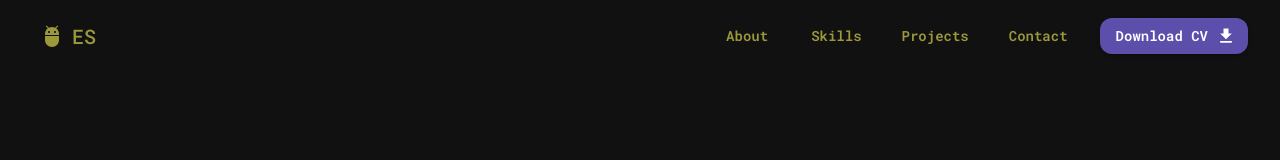
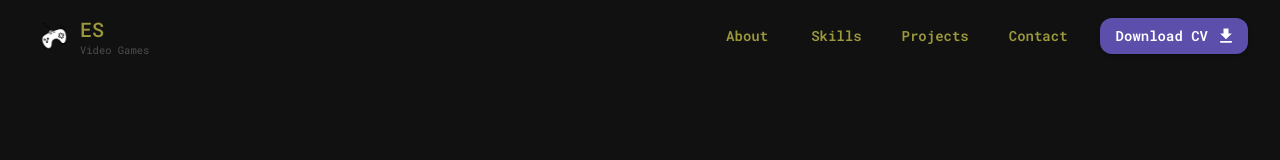
Before and after one commit to r-emanuel-sceppaquercia/portfolio, a React (Vite) app in the folder Modules/Frontend/: page / in a window 1280 px wide. Shown: the top 160 px of the page. Built offline with nearby package versions, Linux system fonts and the light colour scheme.

Commit message:
Navbar logo updated and custom animation added

```diff
--- a/Modules/Frontend/src/components/navigation/Navbar.tsx
+++ b/Modules/Frontend/src/components/navigation/Navbar.tsx
@@ -9,13 +9,17 @@ import {
   alpha,
 } from "@mui/material";
 import { useState } from "react";
-import AdbIcon from "@mui/icons-material/Adb";
 import MenuIcon from "@mui/icons-material/Menu";
 import DownloadIcon from "@mui/icons-material/Download";
 import { NAVBAR_HEIGHT } from "@/constants/Layout";
 import { scrollToSection } from "@/utils/scroll";
 import { downloadCV } from "@/utils/download";
 import { useScrolled } from "@/hooks/useScrolled";
+import { useRotatingText } from "@/hooks/useRotatingText";
+import CodeIcon from "@mui/icons-material/Code";
+import joystick from "@/../public/joystick.png";
+
+const roles = ["Development", "Video Games", "3D Art"];
 
 const navigationItems = [
   { label: "About", target: "about" },
@@ -31,6 +35,12 @@ export function Navbar() {
   const closeMobileMenu = () => setMobileMenuOpen(false);
 
   const scrolled = useScrolled(24);
+
+  const { text: currentRole, visible: roleVisible } = useRotatingText(
+    roles,
+    3000,
+    300,
+  );
 
   const handleNavigation = (sectionId: string) => {
     closeMobileMenu();
@@ -65,8 +75,42 @@ export function Navbar() {
           {/* Logo */}
           <Box sx={{ display: "flex", alignItems: "center" }}>
             <AppButton color="inherit" onClick={() => handleNavigation("hero")}>
-              <AdbIcon sx={{ mr: 1 }} />
-              <AppTypography variant="h6">ES</AppTypography>
+              <Box
+                component="img"
+                src={joystick}
+                alt="Chip brain"
+                sx={{ alignItems: "center", width: 28, height: 28, mr: 1.5 }}
+              />
+
+              <Box
+                sx={{
+                  display: "flex",
+                  flexDirection: "column",
+                  alignItems: "flex-start",
+                }}
+              >
+                <AppTypography variant="h6" sx={{ lineHeight: 1 }}>
+                  ES
+                </AppTypography>
+
+                <AppTypography
+                  variant="caption"
+                  color="textSecondary"
+                  sx={{
+                    fontSize: ".75em",
+                    display: "block",
+                    lineHeight: 1,
+                    mt: 0.5,
+                    opacity: roleVisible ? 1 : 0,
+                    transform: roleVisible
+                      ? "translateY(0)"
+                      : "translateY(8px)",
+                    transition: "opacity .5s ease, transform .5s ease",
+                  }}
+                >
+                  {currentRole}
+                </AppTypography>
+              </Box>
             </AppButton>
           </Box>
 
--- /dev/null
+++ b/Modules/Frontend/src/hooks/useRotatingText.ts
@@ -0,0 +1,27 @@
+import { useEffect, useState } from "react";
+
+export function useRotatingText(
+  texts: string[],
+  interval = 3000,
+  transitionDuration = 300,
+) {
+  const [index, setIndex] = useState(0);
+  const [visible, setVisible] = useState(true);
+
+  useEffect(() => {
+    const timeout = setTimeout(() => {
+      setVisible(false);
+
+      const changeText = setTimeout(() => {
+        setIndex((prev) => (prev + 1) % texts.length);
+        setVisible(true);
+      }, transitionDuration);
+
+      return () => clearTimeout(changeText);
+    }, interval);
+
+    return () => clearTimeout(timeout);
+  }, [index, interval, transitionDuration, texts.length]);
+
+  return { text: texts[index], visible };
+}
```
